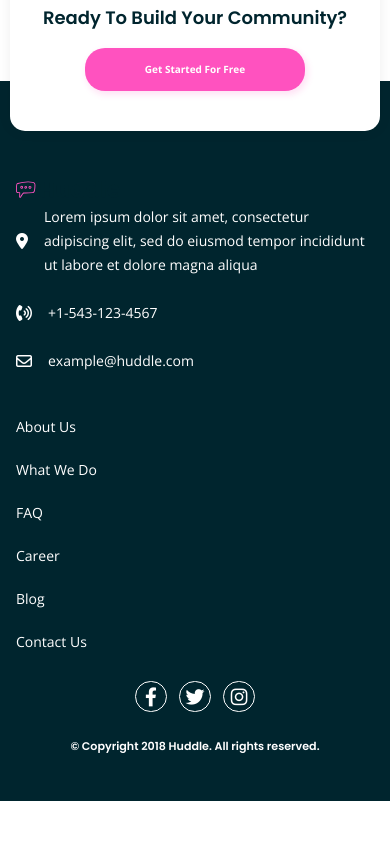
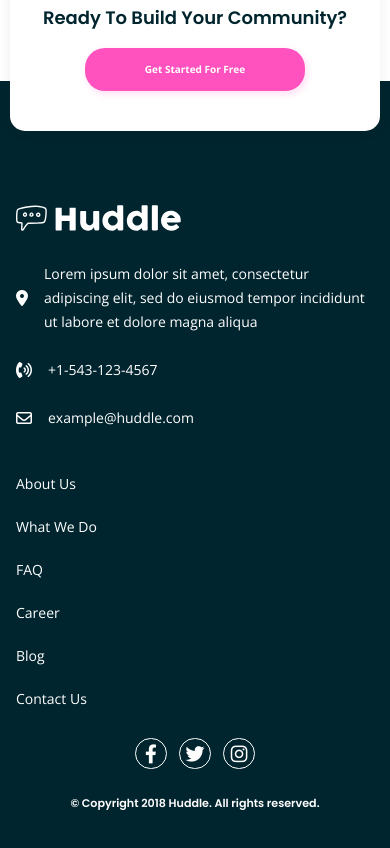
Before and after one commit to krishee107/FRONTENDMENTOR_Huddle-landing-page-, a plain HTML site: page index.html in a window 390 px wide. Shown: the part 2388-3236 px from the top of the page. Before the commit the page ends 3189 px from the top, so only its background shows below. Drawn offline with nearby package versions, Linux system fonts and the light colour scheme.

Commit message:
Fix mobile logo

```diff
--- a/css/style.css
+++ b/css/style.css
@@ -153,6 +153,9 @@ header {
     position: relative;
     padding-top: 100px;
 }
+
+.footer-first .logo {margin: 24px 0;-webkit-filter: brightness(0) invert(1);filter: brightness(0) invert(1);max-width: 165px;}
+
 footer {
     background: var(--color2);
     color: white;
```
